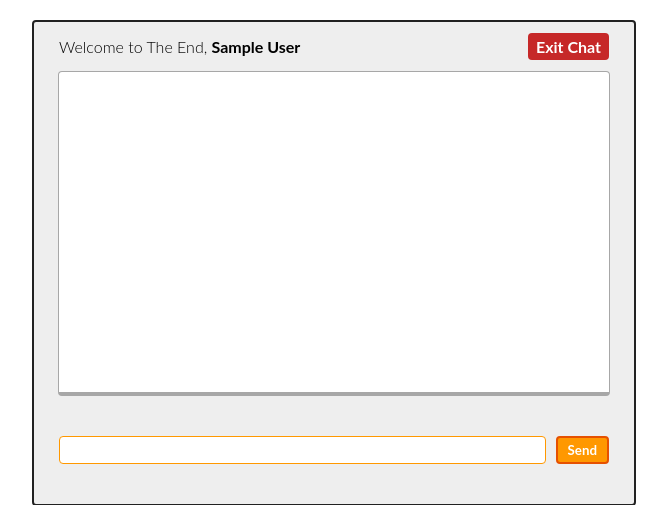
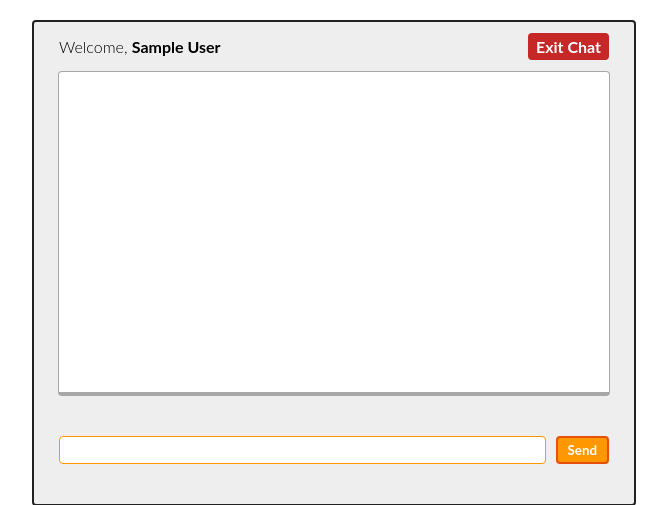
Before and after one commit to end-messaging/end-messaging.github.io, a PHP site: page /index.php in a window 1280 px wide. Shown: the top 505 px of the page, without its empty margins (306-973 px from the left). Run offline with PHP 8.4, Linux system fonts and the light colour scheme; the visitor is signed in with stand-in values (Sample User, id 1).

Commit message:
Add files via upload

```diff
--- a/index.php
+++ b/index.php
@@ -41,7 +41,7 @@ function loginForm(){
         <meta charset="utf-8" />
 
         <title>The End</title>
-        <meta name="description" content="The End" />
+        <meta name="description" content="The End Messaging Service" />
         <link rel="stylesheet" href="style.css" />
     </head>
     <body>
@@ -53,7 +53,7 @@ function loginForm(){
     ?>
         <div id="wrapper">
             <div id="menu">
-                <p class="welcome">Welcome to The End, <b><?php echo $_SESSION['name']; ?></b></p>
+                <p class="welcome">Welcome, <b><?php echo $_SESSION['name']; ?></b></p>
                 <p class="logout"><a id="exit" href="#">Exit Chat</a></p>
             </div>
 
--- a/post.php
+++ b/post.php
@@ -1,10 +1,9 @@
-<?
+<?php
 session_start();
 if(isset($_SESSION['name'])){
     $text = $_POST['text'];
 
     $text_message = "<div class='msgln'><span class='chat-time'>".date("g:i A")."</span> <b class='user-name'>".$_SESSION['name']."</b> ".stripslashes(htmlspecialchars($text))."<br></div>";
-
     file_put_contents("log.html", $text_message, FILE_APPEND | LOCK_EX);
 }
 ?>
```
